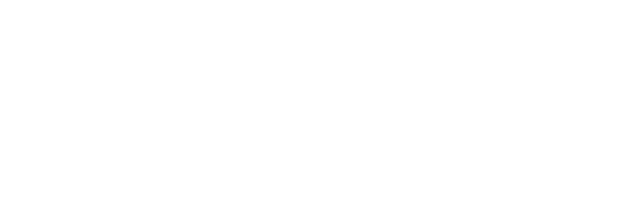
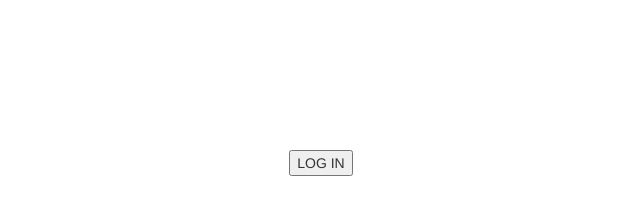
Before and after one commit to PauLeeR/sdk-fcbk, a plain HTML site: page index.html in a window 1280 px wide. Shown: the whole page, without its empty margins (319-959 px from the left). Drawn offline with nearby package versions, Linux system fonts and the light colour scheme.

Commit message:
probando si funciona el otro boton

```diff
--- a/assets/css/style.css
+++ b/assets/css/style.css
@@ -0,0 +1,8 @@
+tbody{
+	padding: 100px;
+}
+
+.botoncito{
+	text-align: center;
+	margin-top: 150px;
+}
--- a/index.html
+++ b/index.html
@@ -10,7 +10,10 @@
 	<link rel="stylesheet" href="assets/css/style.css">
 </head>
 <body>
+	<div class="botoncito">
+	<button class="default">LOG IN</button>
 
+	</div>
 	<fb:login-button
 	scope="public_profile,email"
 	onlogin="checkLoginState();">
```
